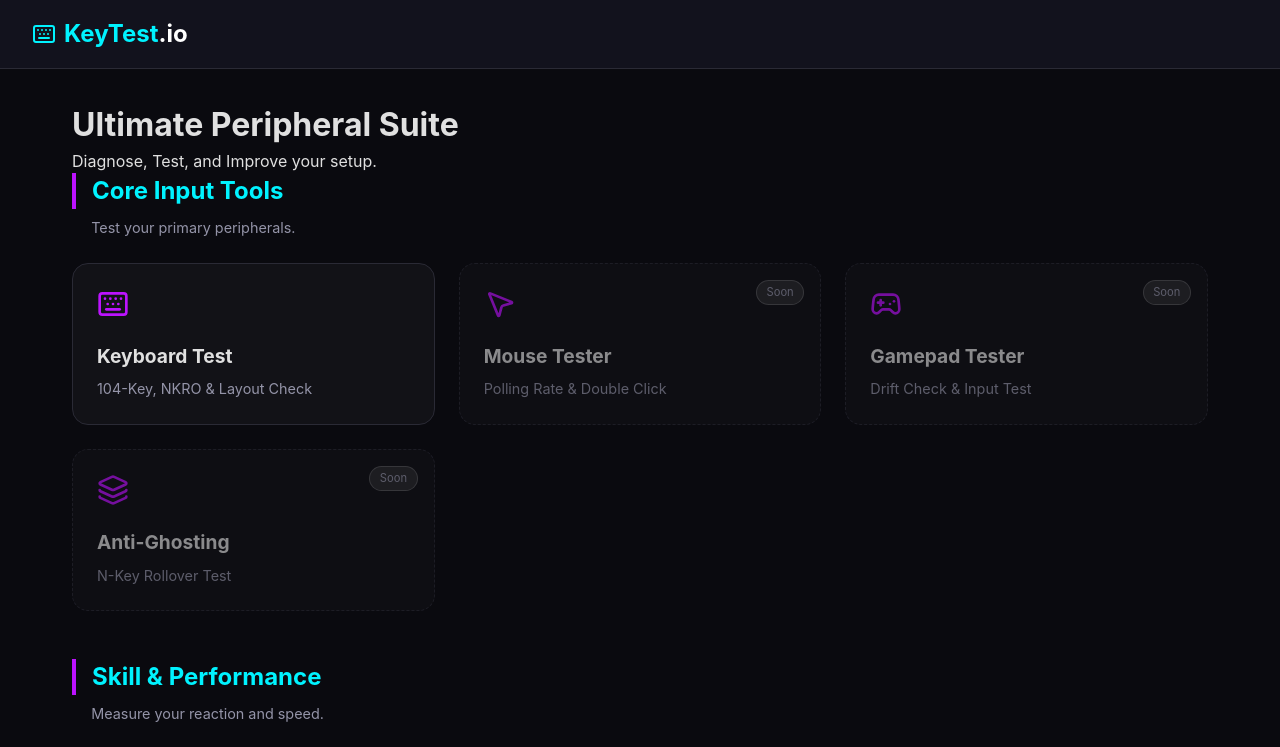
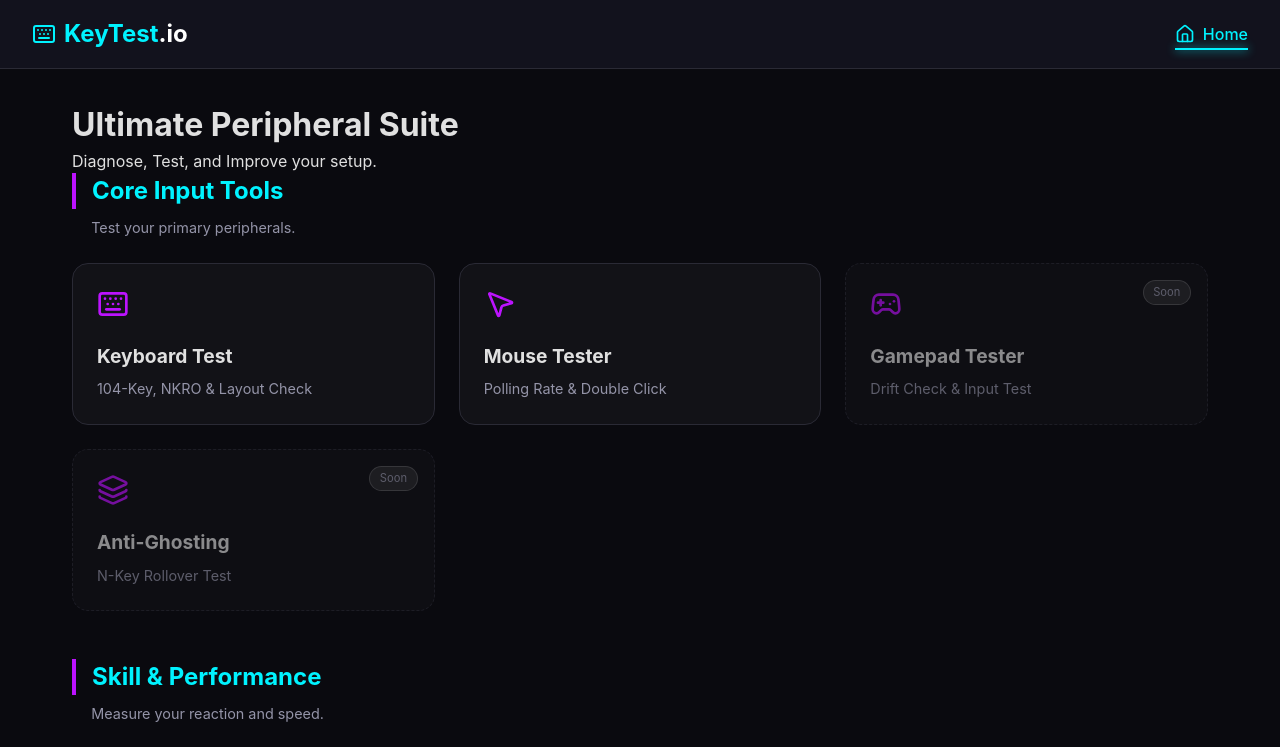
Before and after one commit to hndko/keyboard-test, a React (Vite) app: page / in a window 1280 px wide. Shown: the top 747 px of the page. Built offline with nearby package versions, Linux system fonts and the light colour scheme.

Commit message:
fix: restore home link and enable mouse tester

```diff
--- a/src/components/Navbar.jsx
+++ b/src/components/Navbar.jsx
@@ -1,6 +1,6 @@
 import React from "react";
 import { NavLink } from "react-router-dom";
-import { Keyboard, Zap, Monitor, Home } from "lucide-react";
+import { Keyboard, Home } from "lucide-react";
 import "../styles/navbar.css";
 
 const Navbar = () => {
@@ -13,7 +13,15 @@ const Navbar = () => {
         </span>
       </NavLink>
 
-      {/* Menu items removed as per user request. Features are now on Home Page. */}
+      <div className="nav-links">
+        <NavLink
+          to="/"
+          className={({ isActive }) => `nav-item ${isActive ? "active" : ""}`}
+        >
+          <Home size={20} />
+          <span>Home</span>
+        </NavLink>
+      </div>
     </nav>
   );
 };
--- a/src/pages/HomePage.jsx
+++ b/src/pages/HomePage.jsx
@@ -32,7 +32,6 @@ const HomePage = () => {
           label: "Mouse Tester",
           icon: <MousePointer2 size={32} />,
           desc: "Polling Rate & Double Click",
-          upcoming: true,
         },
         {
           path: "/gamepad",
```
